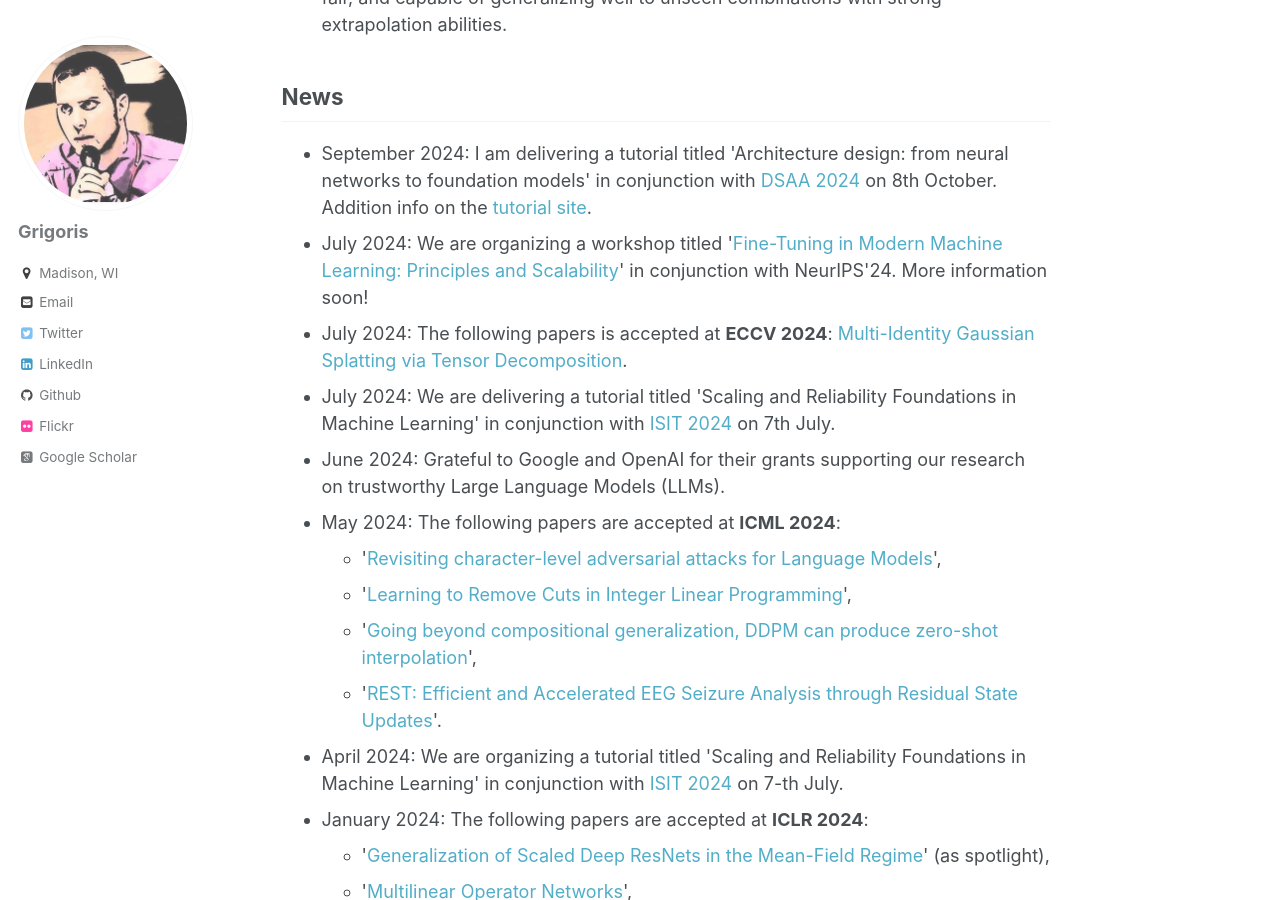
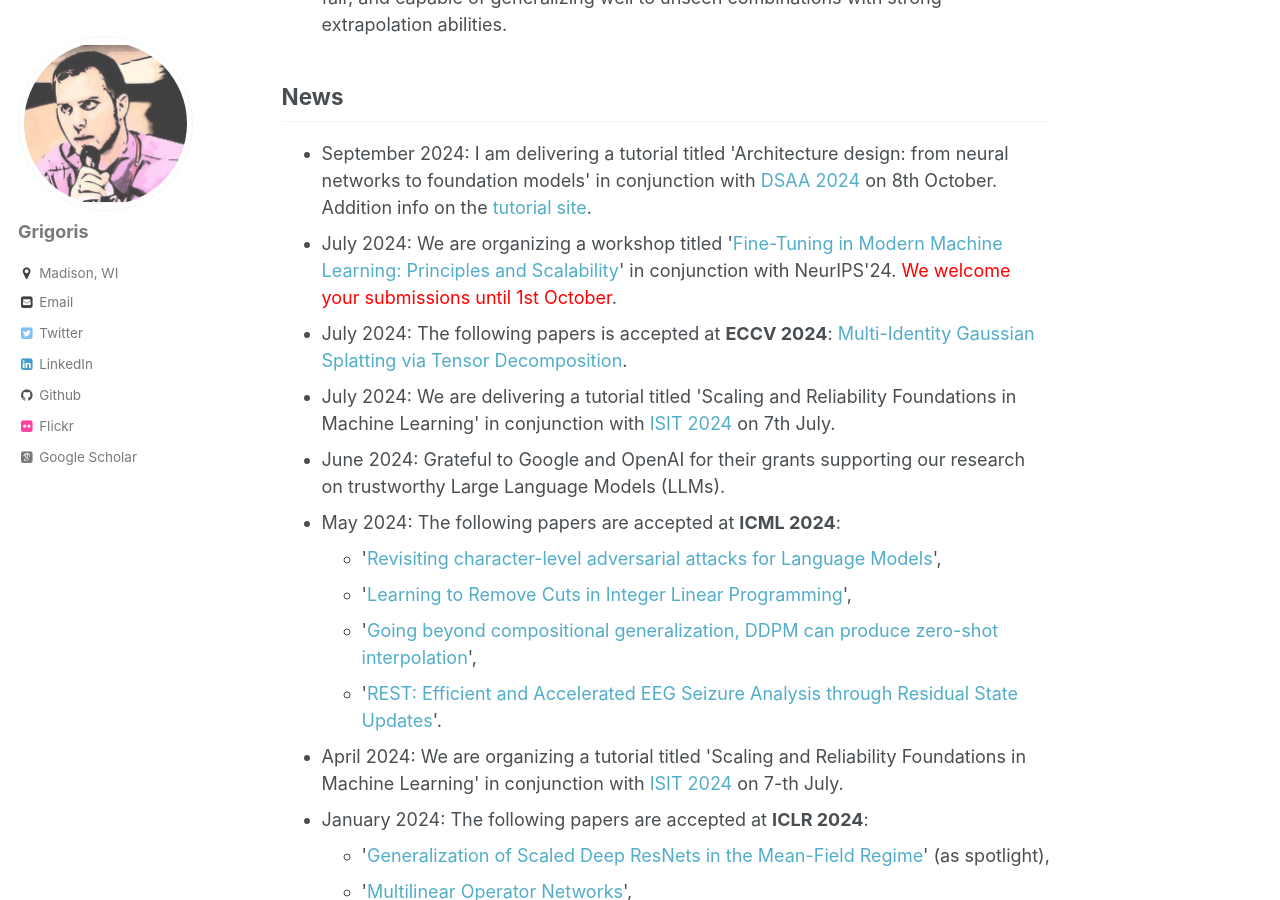
Before and after one commit to grigorisg9gr/grigorisg9gr.github.io, a Jekyll site: the page built from index.html, in a window 1280 px wide and 900 px high, scrolled down 745 px. Built offline with Jekyll 4.4.1, drawn with Linux system fonts in a browser that asks for light colours; some web fonts are replaced.

Commit message:
Minor change to emphasize the NeurIPS workshop.

```diff
--- a/index.html
+++ b/index.html
@@ -20,7 +20,7 @@ comments: false
 <h2>News</h2>
 <ul>
     <li>September 2024: I am delivering a tutorial titled 'Architecture design: from neural networks to foundation models' in conjunction with <a href="https://dsaa2024.dsaa.co">DSAA 2024</a> on 8th October. Addition info on the <a href="https://grigoris.ece.wisc.edu/tutorials/2024_DSAA/">tutorial site</a>. </li>
-    <li>July 2024: We are organizing a workshop titled '<a href="https://sites.google.com/view/neurips2024-ftw/home">Fine-Tuning in Modern Machine Learning: Principles and Scalability</a>' in conjunction with NeurIPS'24. More information soon!</li>
+    <li>July 2024: We are organizing a workshop titled '<a href="https://sites.google.com/view/neurips2024-ftw/home">Fine-Tuning in Modern Machine Learning: Principles and Scalability</a>' in conjunction with NeurIPS'24. <span style="color: #ff0000;">We welcome your submissions until 1st October</span>.</li>
     <li>July 2024: The following papers is accepted at <strong>ECCV 2024</strong>: <a href="https://arxiv.org/abs/2407.07284">Multi-Identity Gaussian Splatting via Tensor Decomposition</a>.</li>
     <li>July 2024: We are delivering a tutorial titled 'Scaling and Reliability Foundations in Machine Learning' in conjunction with <a href="https://2024.ieee-isit.org/home">ISIT 2024</a> on 7th July. </li>
     <li>June 2024: Grateful to Google and OpenAI for their grants supporting our research on trustworthy Large Language Models (LLMs).</li>
```
